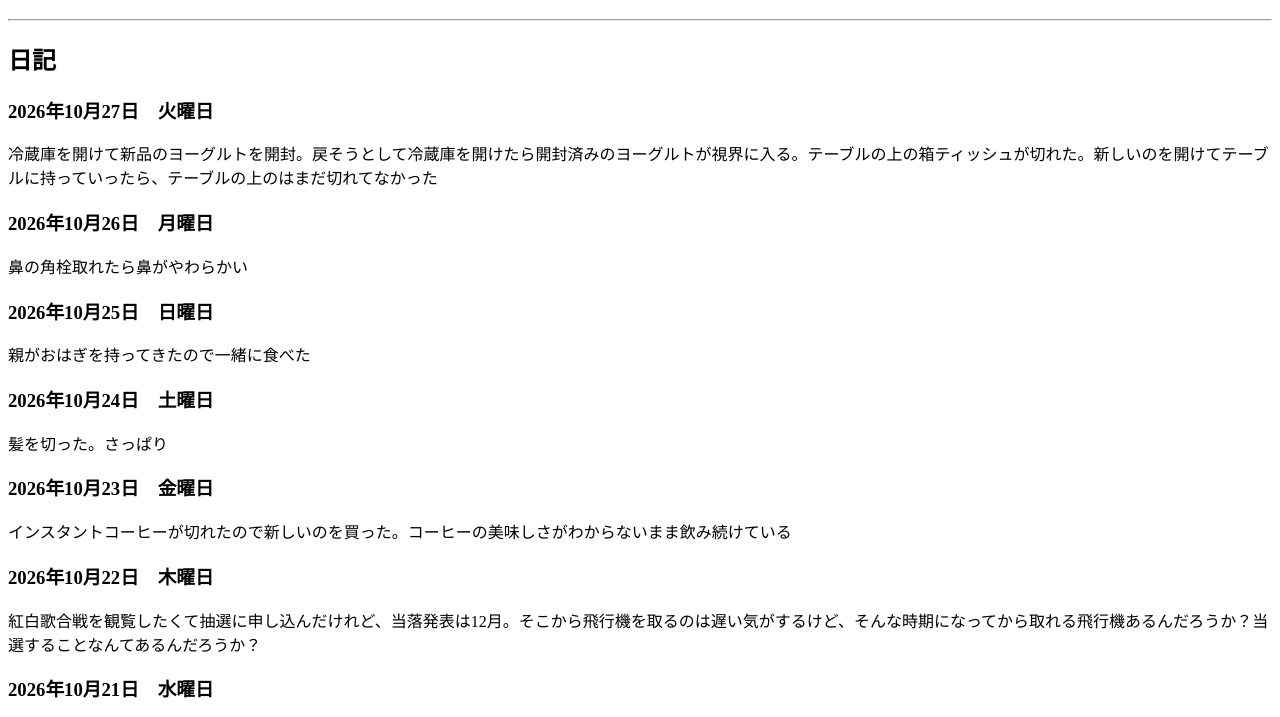
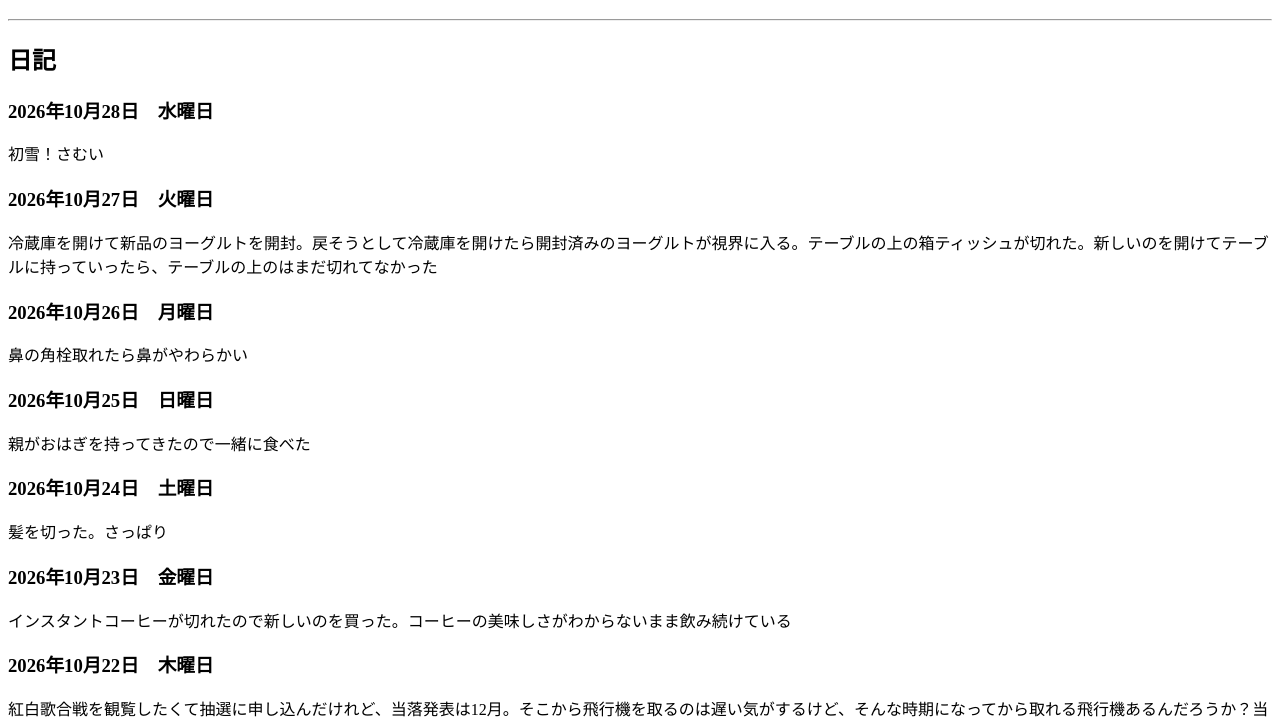
Before and after one commit to iwtdm/iwtdm.github.io, a plain HTML site: page index.html in a window 1280 px wide. Shown: the part 61-778 px from the top of the page. Drawn offline with Linux system fonts and the light colour scheme.

Commit message:
Add diary entry for October 28, 2026

```diff
--- a/index.html
+++ b/index.html
@@ -15,6 +15,10 @@
     <hr>
 
     <h2 id="diary">日記</h2>
+    <article>
+      <p><h3><time datetime="2026-10-28">2026年10月28日　水曜日</time></h3></p>
+      <p>初雪！さむい</p>
+    </article>
     <article>
       <p><h3><time datetime="2026-10-27">2026年10月27日　火曜日</time></h3></p>
       <p>冷蔵庫を開けて新品のヨーグルトを開封。戻そうとして冷蔵庫を開けたら開封済みのヨーグルトが視界に入る。テーブルの上の箱ティッシュが切れた。新しいのを開けてテーブルに持っていったら、テーブルの上のはまだ切れてなかった</p>
```
